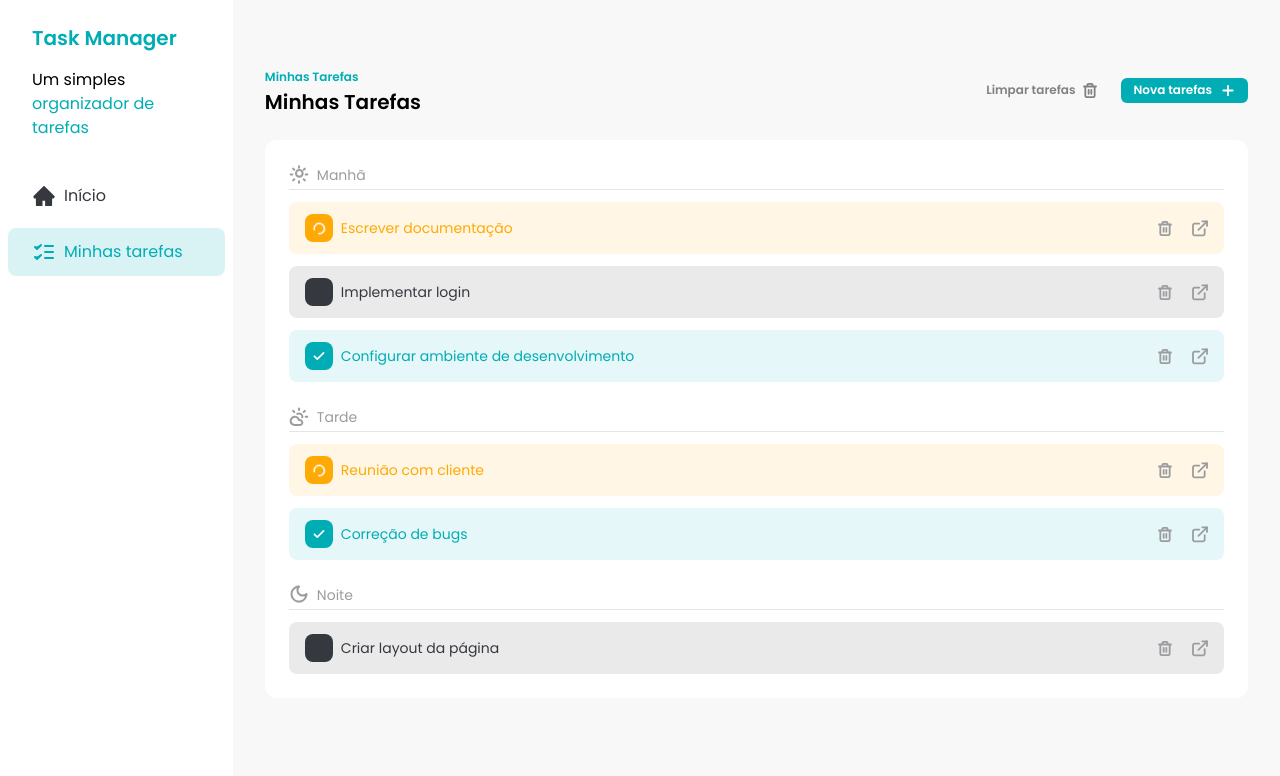
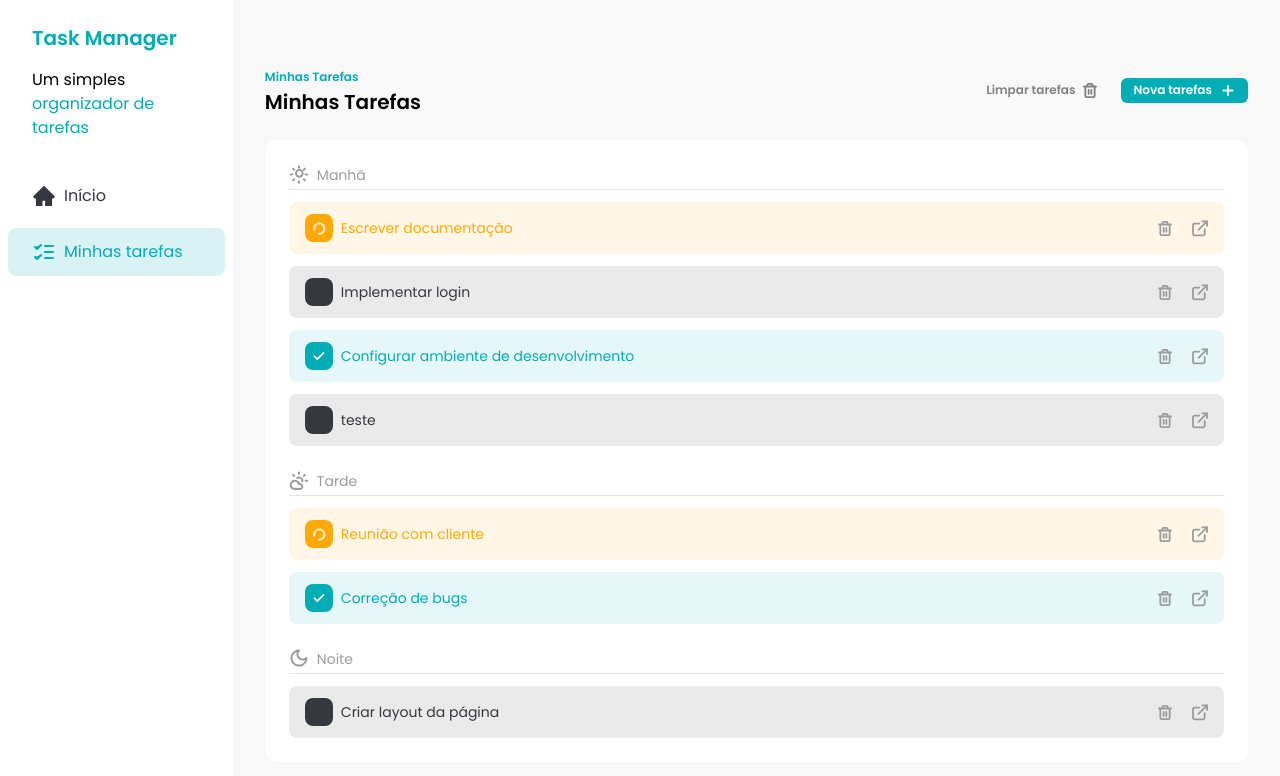
Before and after one commit to DevDaniloSants/fsc-task-manager, a React (Vite) app: page / in a window 1280 px wide. Shown: the top 776 px of the page. Built offline with nearby package versions, Linux system fonts and the light colour scheme; data requests are answered from the project's data file.

Commit message:
feat: ensure tasks is deleted and created from db

```diff
--- a/db.json
+++ b/db.json
@@ -1,48 +1,53 @@
 {
   "tasks": [
     {
-      "id": 1,
+      "id": "1",
       "title": "Escrever documentação",
       "description": "Finalizar a documentação técnica do projeto.",
       "time": "morning",
       "status": "in_progress"
     },
     {
-      "id": 2,
+      "id": "2",
       "title": "Reunião com cliente",
       "description": "Discutir os requisitos finais do projeto com o cliente.",
       "time": "afternoon",
       "status": "in_progress"
     },
-
     {
-      "id": 3,
+      "id": "3",
       "title": "Implementar login",
       "description": "Desenvolver a funcionalidade de login para usuários.",
       "time": "morning",
       "status": "not_started"
     },
     {
-      "id": 4,
+      "id": "4",
       "title": "Criar layout da página",
       "description": "Desenvolver o layout da página inicial do sistema.",
       "time": "evening",
       "status": "not_started"
     },
-
     {
-      "id": 5,
+      "id": "5",
       "title": "Configurar ambiente de desenvolvimento",
       "description": "Ambiente local de desenvolvimento configurado corretamente.",
       "time": "morning",
       "status": "done"
     },
     {
-      "id": 6,
+      "id": "6",
       "title": "Correção de bugs",
       "description": "Resolver os bugs encontrados no módulo de pagamento.",
       "time": "afternoon",
       "status": "done"
+    },
+    {
+      "id": "41fd6840-cd04-47f7-92c9-c9d90d6e4ce3",
+      "title": "teste",
+      "time": "morning",
+      "description": "teste",
+      "status": "not_started"
     }
   ]
 }
--- a/src/components/TaskItem.jsx
+++ b/src/components/TaskItem.jsx
@@ -55,7 +55,7 @@ const TaskItem = ({ task, handleCheckboxClick, handleDeleteClick }) => {
 
 TaskItem.propTypes = {
   task: PropTypes.shape({
-    id: PropTypes.number.isRequired,
+    id: PropTypes.string.isRequired,
     title: PropTypes.string.isRequired,
     status: PropTypes.oneOf(['not_started', 'in_progress', 'done']),
   }).isRequired,
--- a/src/components/Tasks.jsx
+++ b/src/components/Tasks.jsx
@@ -57,16 +57,38 @@ const Tasks = () => {
     setTask(newTasks);
   };
 
-  const handleTaskDeleteClick = (taskId) => {
+  const handleTaskDeleteClick = async (taskId) => {
+    const response = await fetch(`http://localhost:3000/tasks/${taskId}`, {
+      method: 'DELETE',
+    });
+
+    if (!response) {
+      return toast.error(
+        'Erro ao deletar a tarefa. Por favor, tente novamente.'
+      );
+    }
+
     const newTasks = tasks.filter((task) => task.id !== taskId);
+    setTask(newTasks);
 
-    setTask(newTasks);
     toast.success('Tarefa deletada com sucesso!');
   };
 
-  const handleAddTaskSubmit = (task) => {
-    const newTasks = [...tasks, task];
-    setTask(newTasks);
+  const handleAddTaskSubmit = async (task) => {
+    const response = await fetch('http://localhost:3000/tasks', {
+      method: 'POST',
+      headers: { 'Content-Type': 'application/json' },
+      body: JSON.stringify(task),
+    }).then((res) => res.json());
+
+    if (!response) {
+      return toast.error(
+        'Erro ao adicionar a tarefa. Por favor, tente novamente.'
+      );
+    }
+
+    setTask([...tasks, response]);
+
     toast.success('Tarefa adicionada com sucesso!');
   };
 
```
